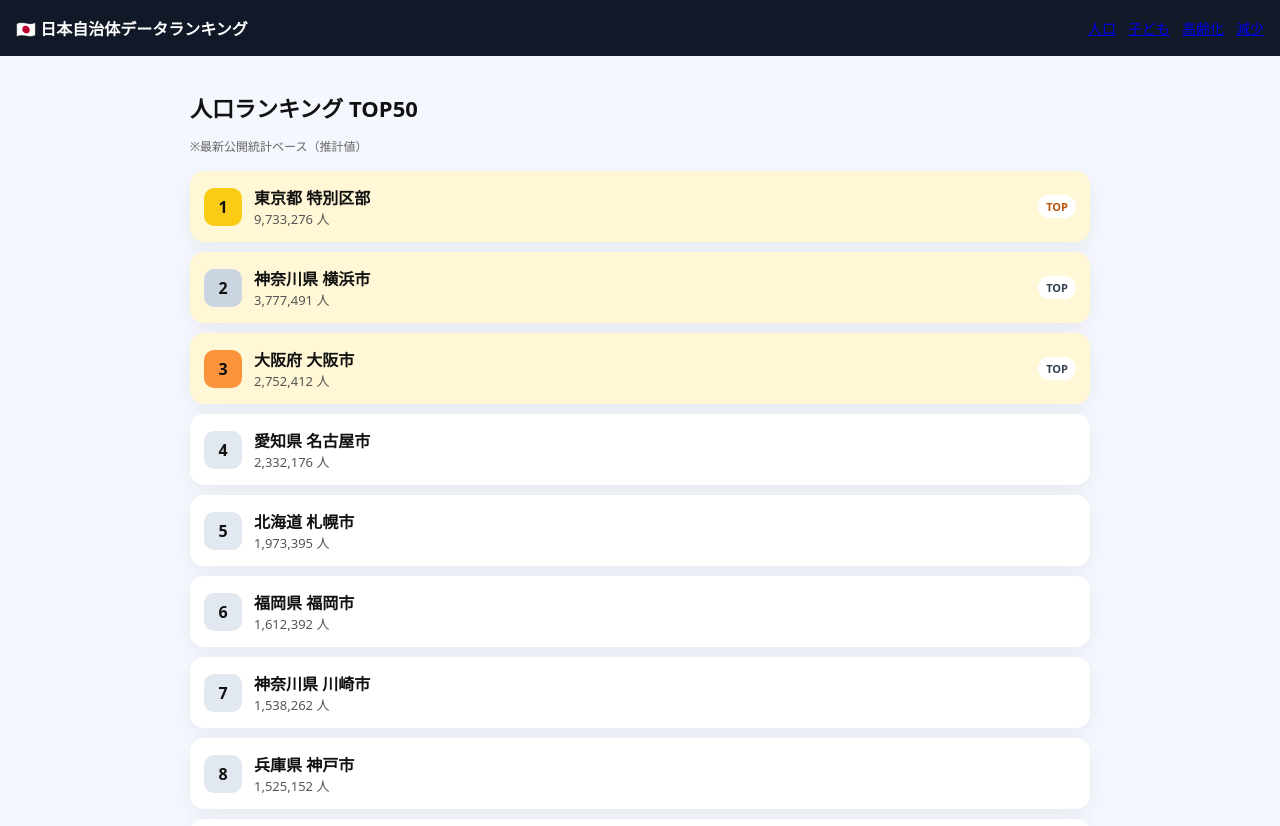
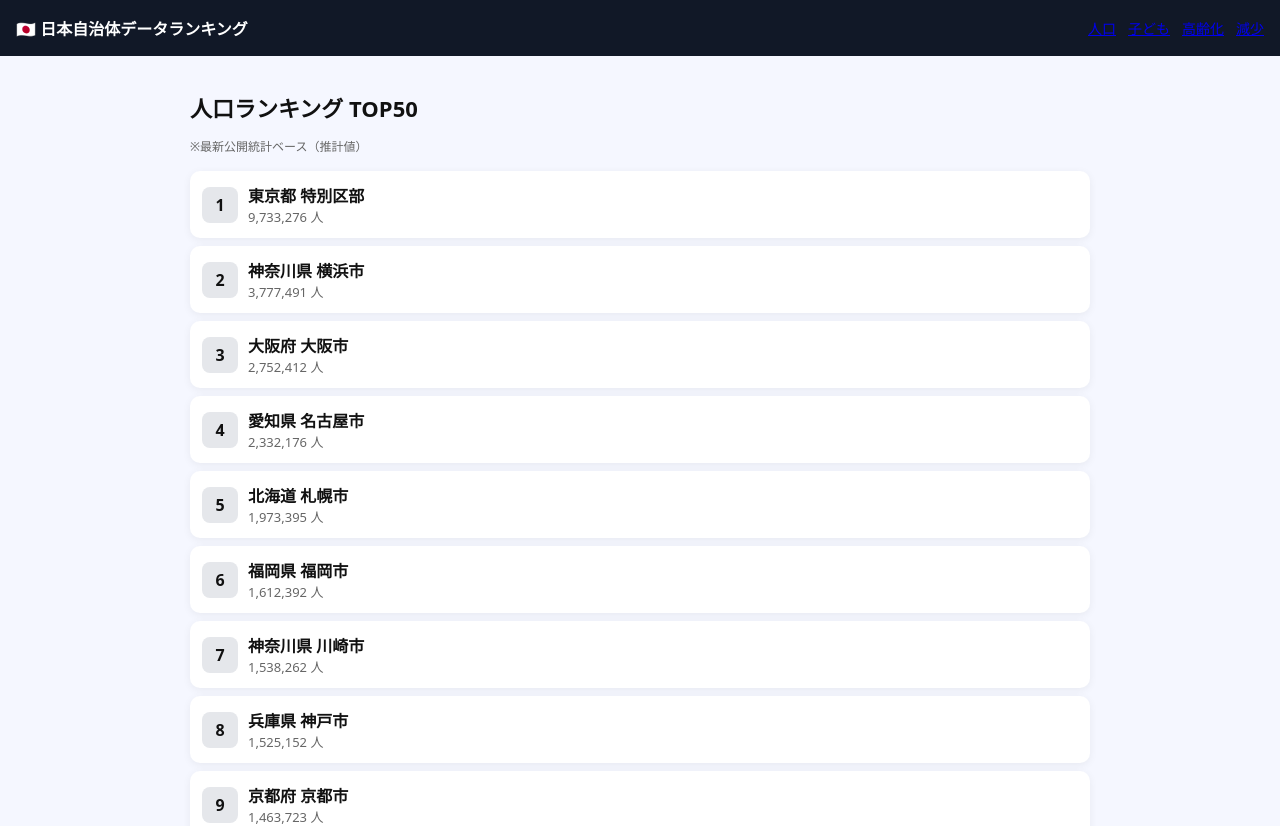
Before and after one commit to OW-beep/japan-data-site, a Next.js app: page /ranking/population in a window 1280 px wide. Shown: the top 826 px of the page. Built offline with nearby package versions, Linux system fonts and the light colour scheme.

Commit message:
update site

```diff
--- a/components/RankCard.tsx
+++ b/components/RankCard.tsx
@@ -3,70 +3,46 @@ export default function RankCard({
   name,
   value,
   unit,
-  highlight,
-}: {
-  rank: number;
-  name: string;
-  value: number;
-  unit: string;
-  highlight?: boolean;
-}) {
+}: any) {
   return (
-    <div style={card(highlight)}>
-      <div style={badge(rank)}>
+    <div style={card}>
+      <div style={rankBox}>
         {rank}
       </div>
 
       <div style={{ flex: 1 }}>
-        <div style={{ fontWeight: 800 }}>{name}</div>
-        <div style={{ fontSize: 13, color: "#555" }}>
+        <div style={{ fontWeight: 700 }}>{name}</div>
+        <div style={valueText}>
           {value?.toLocaleString()} {unit}
         </div>
       </div>
-
-      {rank <= 3 && (
-        <div style={topTag(rank)}>
-          TOP
-        </div>
-      )}
     </div>
   );
 }
 
-const card = (h?: boolean): React.CSSProperties => ({
+const card: React.CSSProperties = {
   display: "flex",
   alignItems: "center",
-  padding: 14,
-  marginBottom: 10,
-  borderRadius: 14,
-  background: h ? "#fff7d6" : "white",
-  boxShadow: "0 6px 20px rgba(0,0,0,0.06)",
-});
+  padding: 12,
+  marginBottom: 8,
+  background: "#fff",
+  borderRadius: 10,
+  boxShadow: "0 2px 8px rgba(0,0,0,0.06)",
+};
 
-const badge = (rank: number): React.CSSProperties => ({
-  width: 38,
-  height: 38,
-  borderRadius: 10,
+const rankBox: React.CSSProperties = {
+  width: 36,
+  height: 36,
+  borderRadius: 8,
   display: "flex",
   alignItems: "center",
   justifyContent: "center",
-  fontWeight: 900,
-  marginRight: 12,
-  background:
-    rank === 1
-      ? "#facc15"
-      : rank === 2
-      ? "#cbd5e1"
-      : rank === 3
-      ? "#fb923c"
-      : "#e2e8f0",
-});
+  fontWeight: 800,
+  marginRight: 10,
+  background: "#e5e7eb",
+};
 
-const topTag = (rank: number): React.CSSProperties => ({
-  fontSize: 11,
-  fontWeight: 700,
-  color: rank === 1 ? "#b45309" : "#334155",
-  background: "#fff",
-  padding: "4px 8px",
-  borderRadius: 999,
-});
+const valueText: React.CSSProperties = {
+  fontSize: 13,
+  color: "#666",
+};
```
